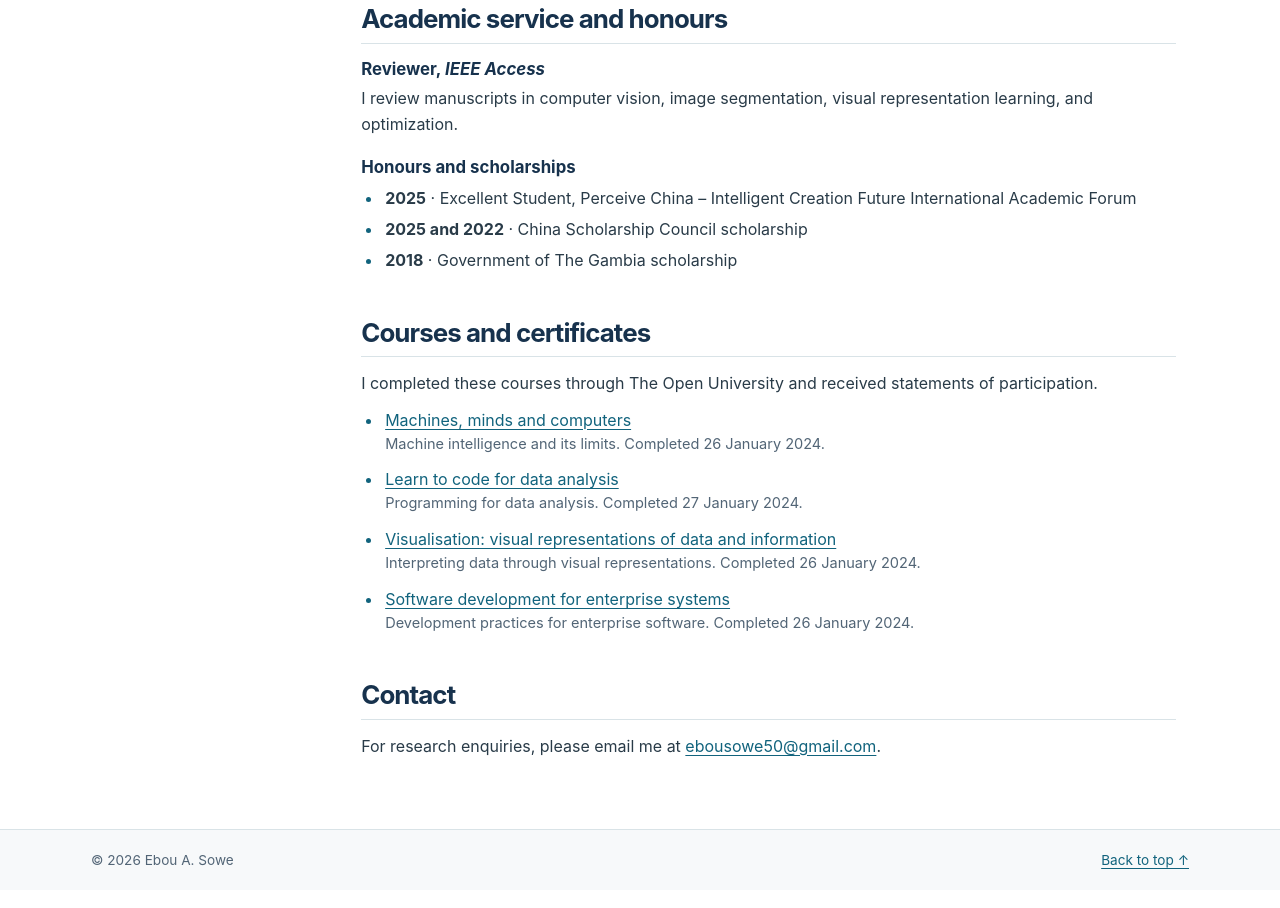
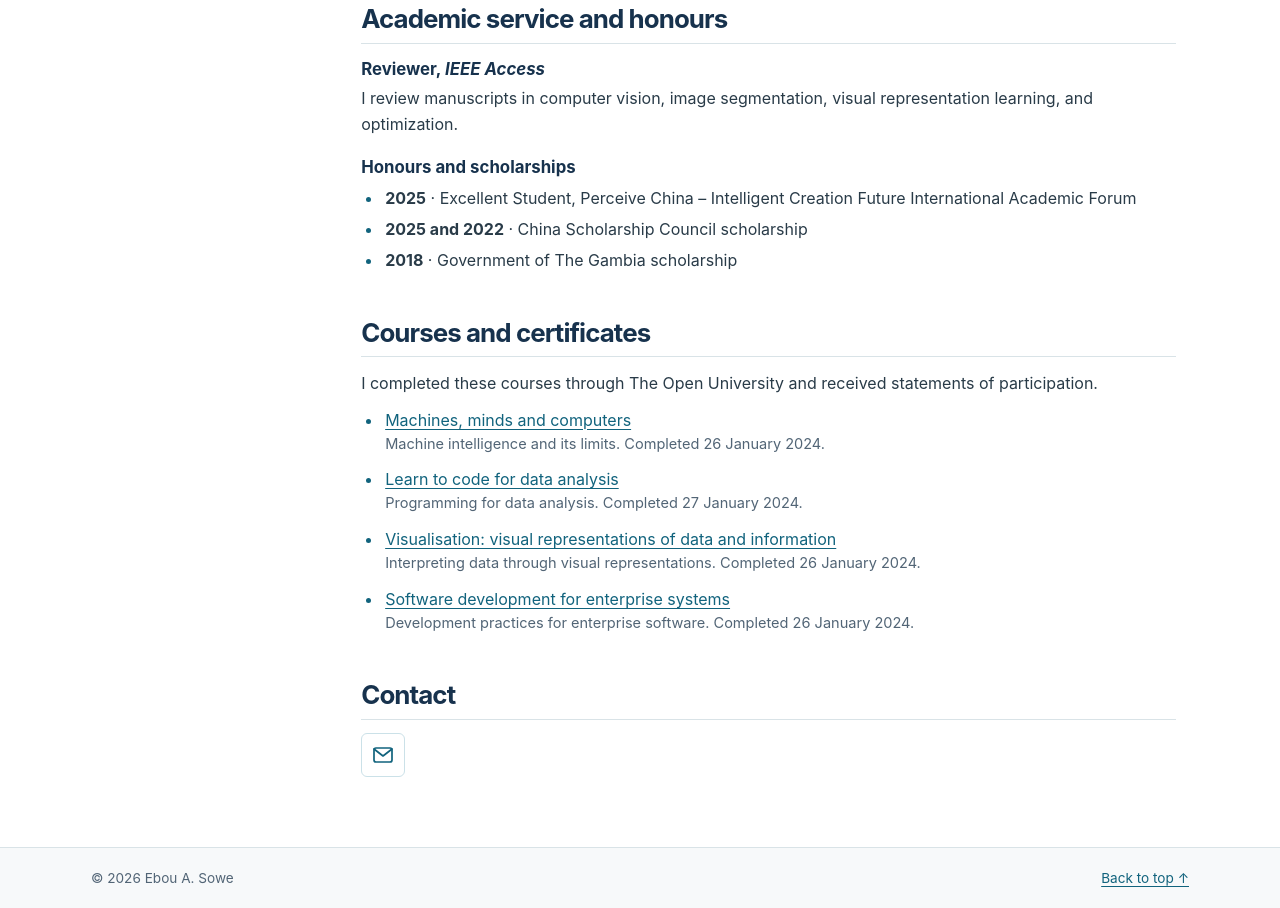
Before and after one commit to ebousowe50/ebousowe, a plain HTML site: page index.html in a window 1280 px wide. Shown: the part 2260-3168 px from the top of the page. Drawn offline with Linux system fonts and the light colour scheme.

Commit message:
Use a labeled envelope link in the homepage contact section

```diff
--- a/assets/style.css
+++ b/assets/style.css
@@ -102,6 +102,9 @@ main > section > h3 + p { margin-top: 4px; }
 .entry-date { font-size: 0.85rem; color: var(--link); font-weight: 650; font-variant-numeric: tabular-nums; }
 .entry-place { margin-top: 2px; color: var(--muted); font-size: 0.92rem; }
 .entry-place + p { margin-top: 4px; }
+.contact-email { width: 44px; height: 44px; padding: 0; }
+.contact-email .icon { width: 24px; height: 24px; flex: none; align-self: center; margin: 0; color: inherit; }
+
 .plain-list { margin: 6px 0 0; padding-left: 22px; }
 .plain-list li { padding-left: 2px; margin-block: 5px; }
 .plain-list li::marker { color: var(--link); }
--- a/index.html
+++ b/index.html
@@ -163,7 +163,9 @@
 
       <section id="contact" aria-labelledby="contact-title">
         <h2 id="contact-title">Contact</h2>
-        <p>For research enquiries, please email me at <a href="mailto:ebousowe50@gmail.com">ebousowe50@gmail.com</a>.</p>
+        <a class="button contact-email" href="mailto:ebousowe50@gmail.com" aria-label="Email Ebou A. Sowe" title="Email Ebou A. Sowe">
+          <svg class="icon" aria-hidden="true" focusable="false"><use href="assets/icons.svg#mail"></use></svg>
+        </a>
       </section>
     </main>
   </div>
```
